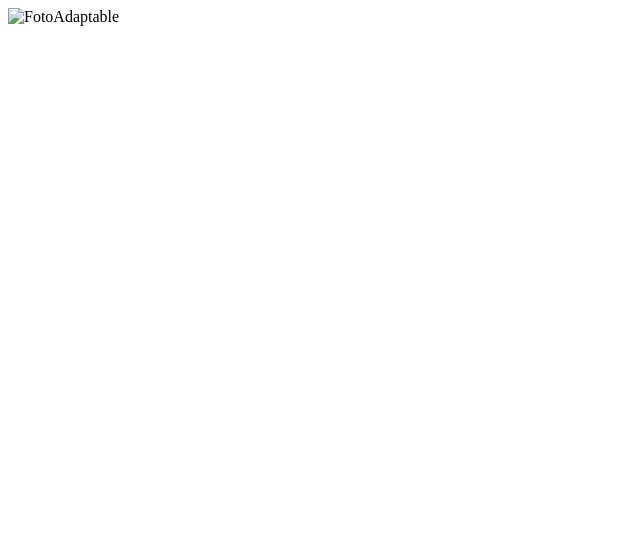
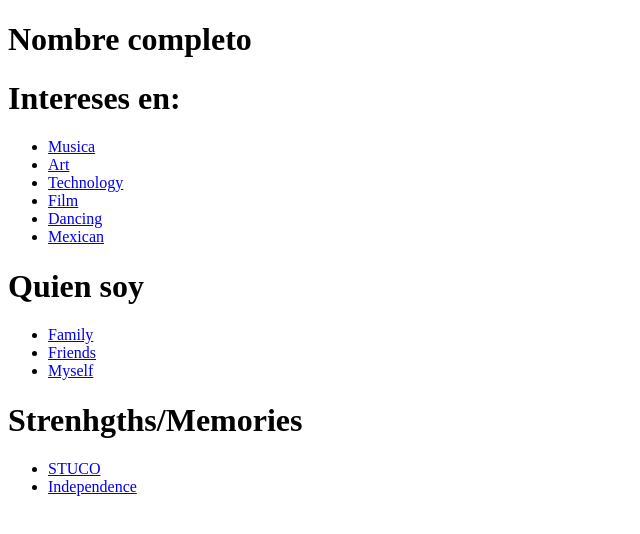
Before and after one commit to sam25549/Portfolio_ProyectoWeb, a plain HTML site: page about/index.html in a window 1280 px wide. Shown: the whole page, without its empty margins (0-640 px from the left). Drawn offline with Linux system fonts and the light colour scheme.

Commit message:
layout de about

```diff
--- a/about/index.html
+++ b/about/index.html
@@ -6,19 +6,80 @@
     <title>Document</title>
 </head>
 <body>
+    <h1>
+        Nombre completo
+    </h1>
+    <h1>
+        Intereses en:
+    </h1>
+    <ul>
+        <li>
+            <a href="#">
+                Musica
+            </a>
+        </li>
+        <li>
+            <a href="#">
+                Art
+            </a>
+        </li>
+        <li>
+            <a href="#">
+                Technology
+            </a>
+        </li>
+        <li>
+            <a href="#">
+                Film
+            </a>
+        </li>
+        <li>
+            <a href="#">
+                Dancing
+            </a>
+        </li>
+        <li>
+            <a href="#">
+                Mexican
+            </a>
+        </li>
+    </ul>
+    <h1>
+        Quien soy
+    </h1>
+    <ul>
+        <li>
+            <a href="#">
+                Family
+            </a>
+        </li>
+        <li>
+            <a href="#">
+                Friends
+            </a>
+        </li>
+        <li>
+            <a href="#">
+                Myself
+            </a>
+        </li>
+    </ul>
 
-    <picture>
-        <source srcset="img/FotoChica.webp" type="image/webp" media="(max-width: 380px)">
-        <source srcset="img/FotoChica.jpg" type="image/jpg" media="(max-width: 380px)">
-
-        <source srcset="img/FotoMediana.webp" type="image/webp" media="(max-width: 600px)">
-        <source srcset="img/FotoMediana.jpg" type="image/jpg" media="(max-width: 600px)">
-
-        <source srcset="img/FotoGrande.webp" type="image/webp" media="(max-width: 1200px)">
-        <source srcset="img/FotoGrande.jpg" type="image/jgp" media="(max-width: 1200px)">
-
-        <img src="img/FotoGrande.jpg" alt="FotoAdaptable">
-    </picture>
+    <h1>
+        Strenhgths/Memories
+    </h1>
+    <ul>
+        <li>
+            <a href="#">
+                STUCO
+            </a>
+        </li>
+        <li>
+            <a href="#">
+                Independence
+            </a>
+        </li>
+    </ul>
 
 </body>
 </html>
```
